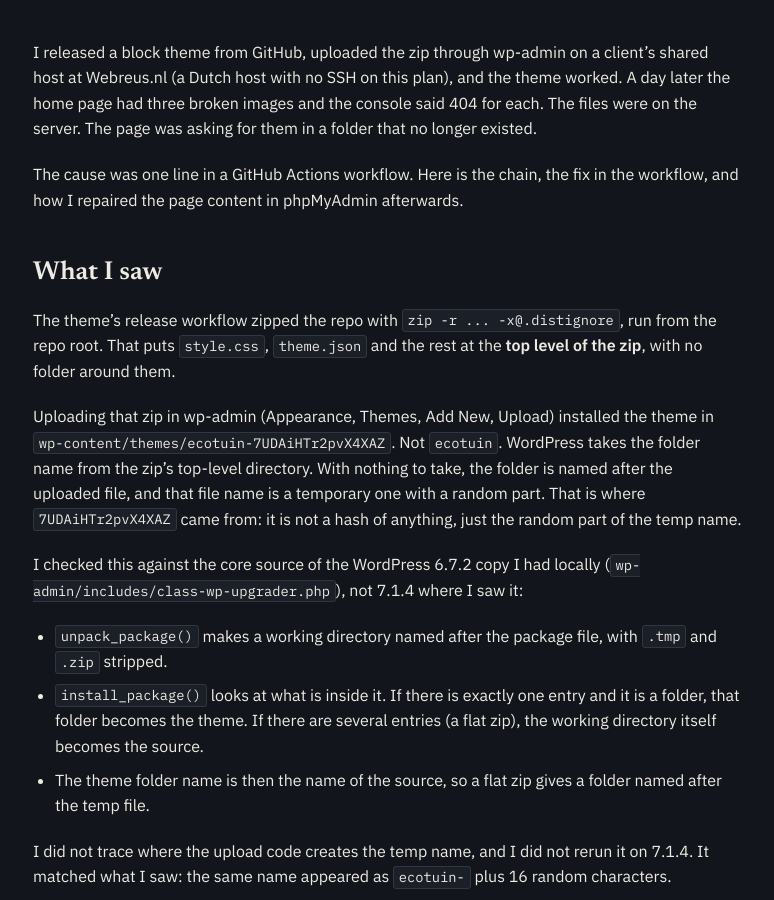
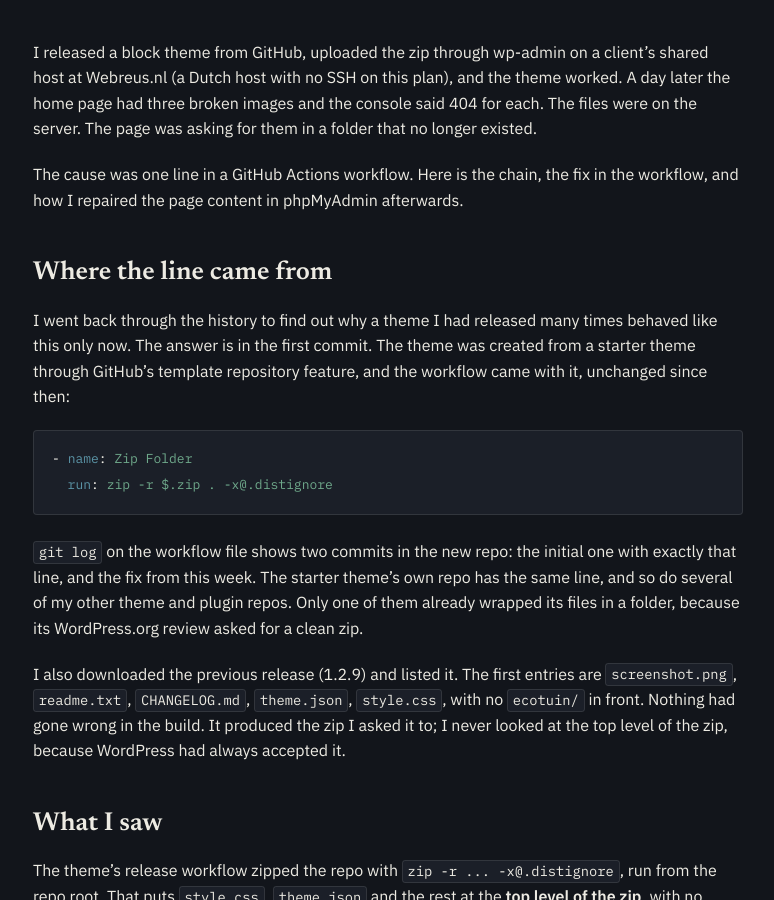
Before and after one commit to wpvillain/wpvillain.github.io, a Jekyll site: the page built from _posts/2026-11-12-github-release-zip-wrong-theme-folder-broken-image-urls.markdown, in a window 1280 px wide and 900 px high, scrolled down 384 px. Shown: the whole window, without its empty margins (95-869 px from the left). Built offline with Jekyll 4.4.1, drawn with Linux system fonts in a browser that asks for light colours.

Commit message:
Add where the flat zip line came from

````diff
--- a/_posts/2026-11-12-github-release-zip-wrong-theme-folder-broken-image-urls.markdown
+++ b/_posts/2026-11-12-github-release-zip-wrong-theme-folder-broken-image-urls.markdown
@@ -11,6 +11,19 @@
 I released a block theme from GitHub, uploaded the zip through wp-admin on a client's shared host at Webreus.nl (a Dutch host with no SSH on this plan), and the theme worked. A day later the home page had three broken images and the console said 404 for each. The files were on the server. The page was asking for them in a folder that no longer existed.
 
 The cause was one line in a GitHub Actions workflow. Here is the chain, the fix in the workflow, and how I repaired the page content in phpMyAdmin afterwards.
+
+## Where the line came from
+
+I went back through the history to find out why a theme I had released many times behaved like this only now. The answer is in the first commit. The theme was created from a starter theme through GitHub's template repository feature, and the workflow came with it, unchanged since then:
+
+```yaml
+- name: Zip Folder
+  run: zip -r ${{ github.event.repository.name }}.zip . -x@.distignore
+```
+
+`git log` on the workflow file shows two commits in the new repo: the initial one with exactly that line, and the fix from this week. The starter theme's own repo has the same line, and so do several of my other theme and plugin repos. Only one of them already wrapped its files in a folder, because its WordPress.org review asked for a clean zip.
+
+I also downloaded the previous release (1.2.9) and listed it. The first entries are `screenshot.png`, `readme.txt`, `CHANGELOG.md`, `theme.json`, `style.css`, with no `ecotuin/` in front. Nothing had gone wrong in the build. It produced the zip I asked it to; I never looked at the top level of the zip, because WordPress had always accepted it.
 
 ## What I saw
 
````
